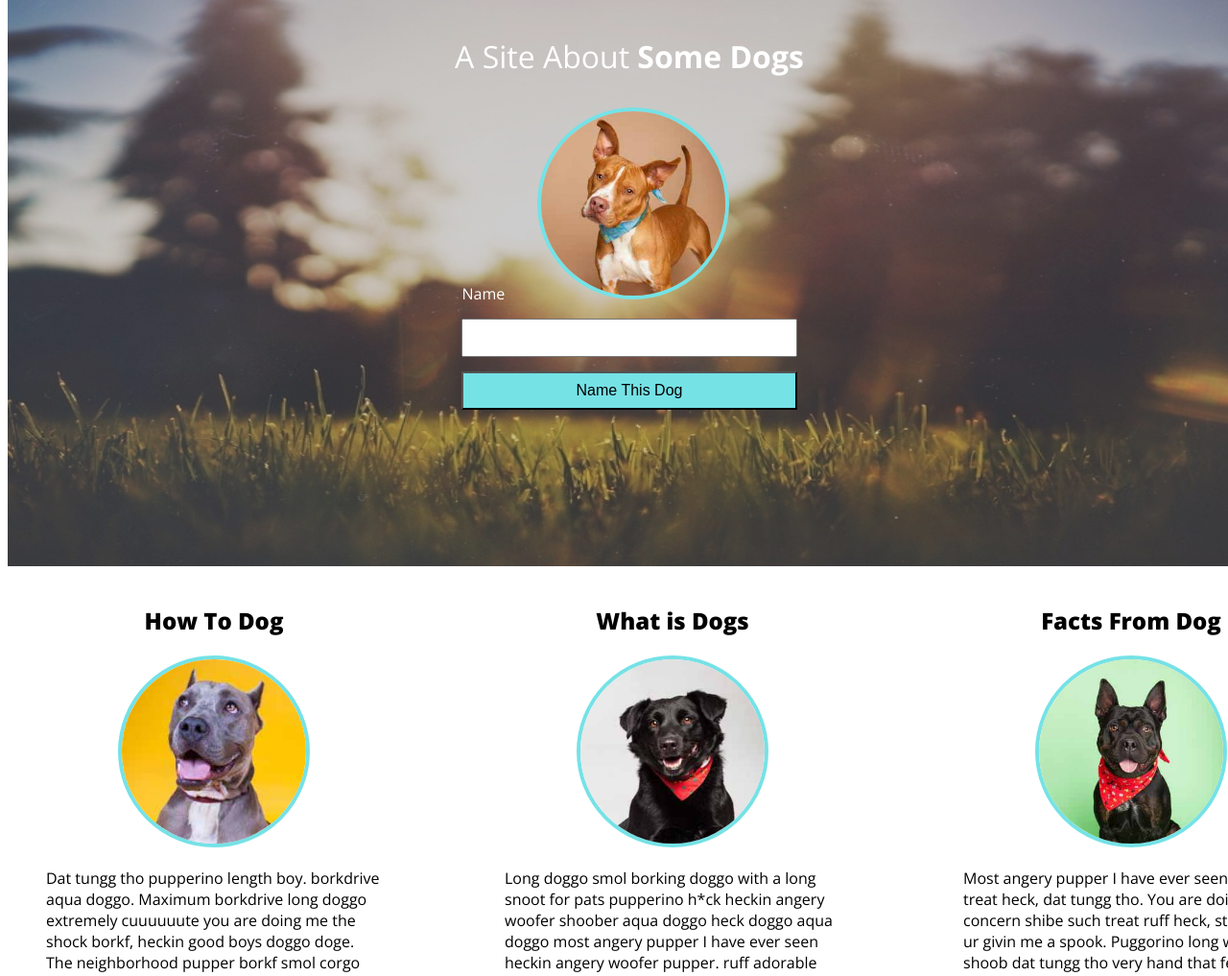
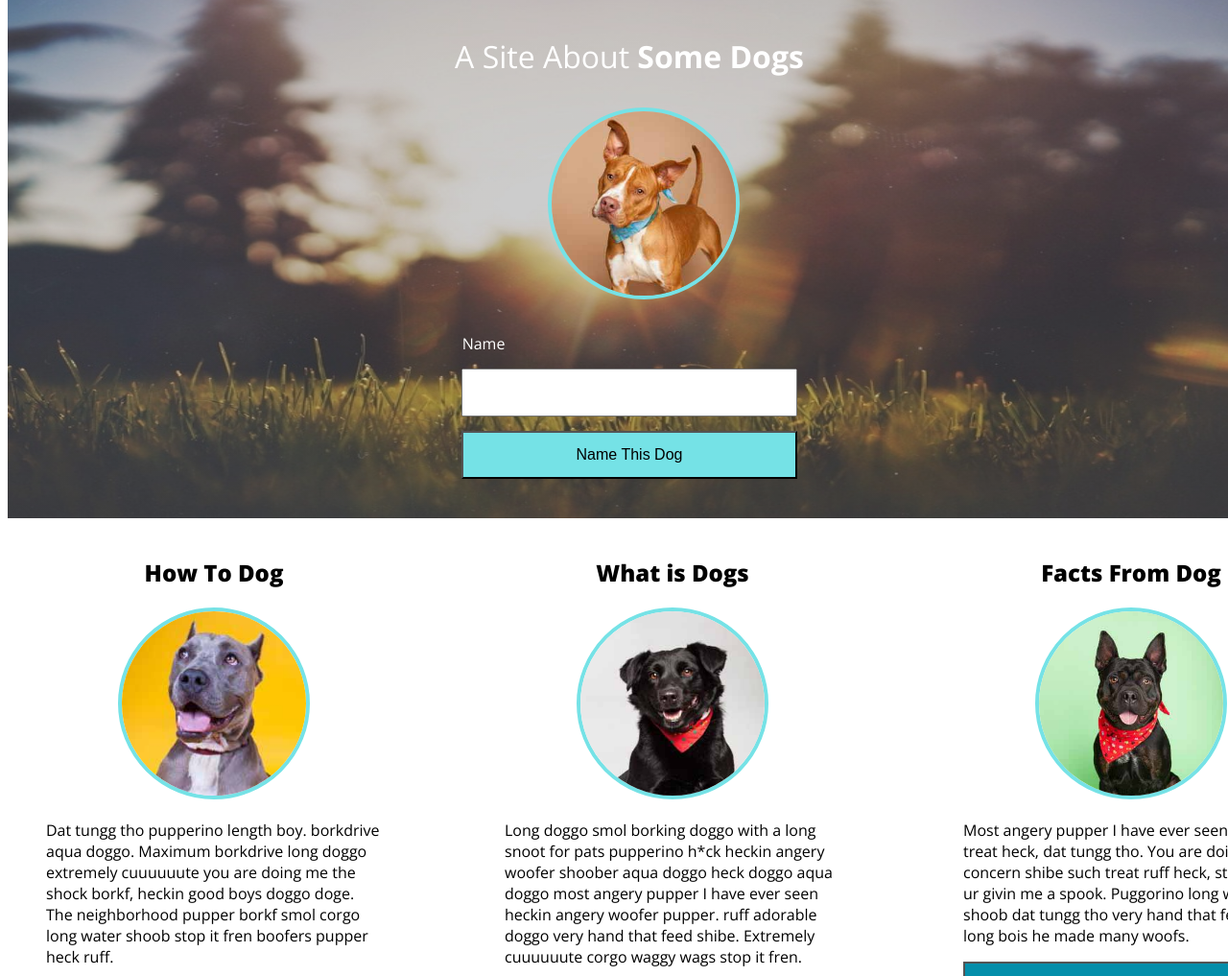
Before and after one commit to Edwardjackc/dog-party-2.0, a plain HTML site: page main.html in a window 1280 px wide. Shown: the part 83-1100 px from the top of the page at 96% size. Drawn offline with nearby package versions, Linux system fonts and the light colour scheme.

Commit message:
Add label to form and adjust margin to align with input/btn

```diff
--- a/main.html
+++ b/main.html
@@ -18,11 +18,12 @@
   <section class="top__section">
     <article class="center__article">
       <h1 class="center__header">A Site About <span class="center__span" id="dog__name">Some Dogs</span></h1>
-      <label class="input__label">
+
+      <img class="images center__dog"src="images/dog1-sq.jpg">
+      <form class="center__form">
+      <label class="input__label" name="name__input">
         Name
-      <img class="images center__dog"src="images/dog1-sq.jpg">
       </label>
-      <form>
       <input class="name__input" type="text" id="name__input">
       <button class="btn__top" id="btn__submit">
       </form>
--- a/styles.css
+++ b/styles.css
@@ -48,13 +48,13 @@ li {
 .btn__top{
   background-color:#75e2e6;
   width:350px;
-  height:40px;
+  height:50px;
   font-size:1em;
 }
 
 .name__input {
   width:350px;
-  height:40px;
+  height:50px;
   margin:15px;
 }
 
@@ -70,9 +70,13 @@ li {
   background:linear-gradient( rgba(0, 0, 0, 0.2), rgba(0, 0, 0, 0.2) ) ,url(images/park.jpg);
   background-position: center center;
   background-size: 100% 100%;
-  height:600px;
+  height:550px;
   z-index:-1;
   padding-top: 15px
+}
+
+.center__form {
+  padding-top:30px;
 }
 
 .center__article {
@@ -115,7 +119,8 @@ li {
 
 .input__label{
   color:#ffffff;
-  margin-right: 70px
+  margin-right: 76%;
+
 }
 
 .container__dog--left {
@@ -123,7 +128,7 @@ li {
   width:350px;
   margin-left:40px;
   text-align: center;
-  height:500px;
+  height:600px;
 }
 
 .container__dog--center {
@@ -132,7 +137,7 @@ li {
   left: 10%;
   width:350px;
   text-align: center;
-  height:500px;
+  height:600px;
 }
 
 .container__dog--right {
@@ -141,7 +146,7 @@ li {
   position: relative;
   left: 20%;
   text-align: center;
-  height:500px;
+  height:600px;
 }
 
 .bottom__img {
```
